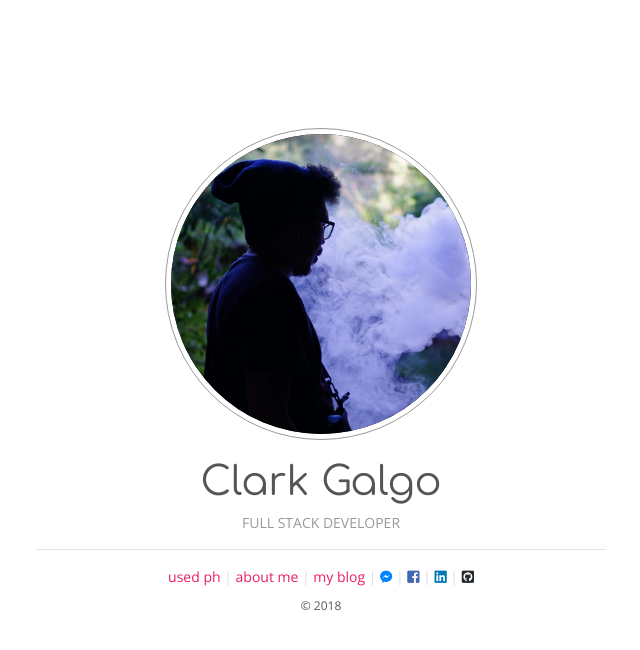
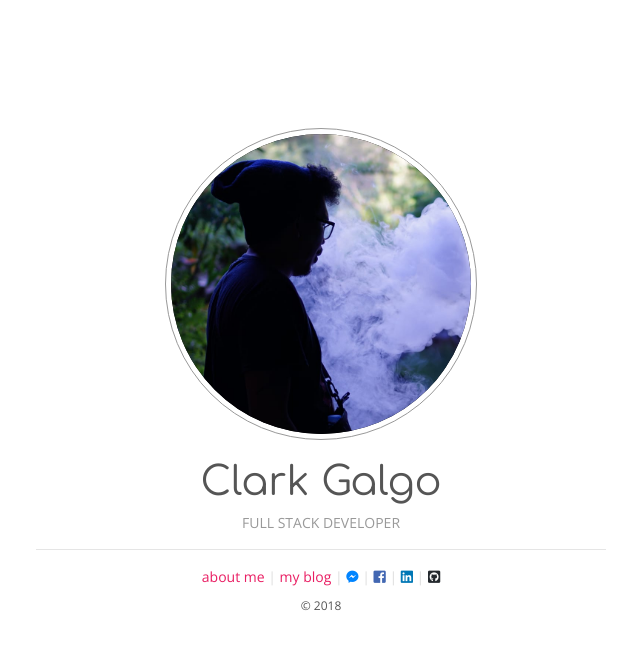
Before and after one commit to clark21/clark21.github.io, a website: page index.html in a window 1280 px wide. Shown: the whole page, without its empty margins (319-959 px from the left). Drawn offline with nearby package versions, Linux system fonts and the light colour scheme; a web font is replaced by a local one.

```diff
--- a/index.html
+++ b/index.html
@@ -24,7 +24,7 @@
                 <div class="slogan">FULL STACK DEVELOPER</div>
                 <hr />
                 <div class="footer">
-                    <a href="https://used.com.ph"> used ph</a> |
+                    <!--<a href="https://used.com.ph"> used ph</a> |-->
                     <a href="#" class="about">about me</a> |
                     <a href="https://blog.dev-engine.net">my blog</a> |
                     <a href="https://m.me/clark.galgo" target="_blank" class="msgr"><span class="fab fa-facebook-messenger"></span></a> |
```
